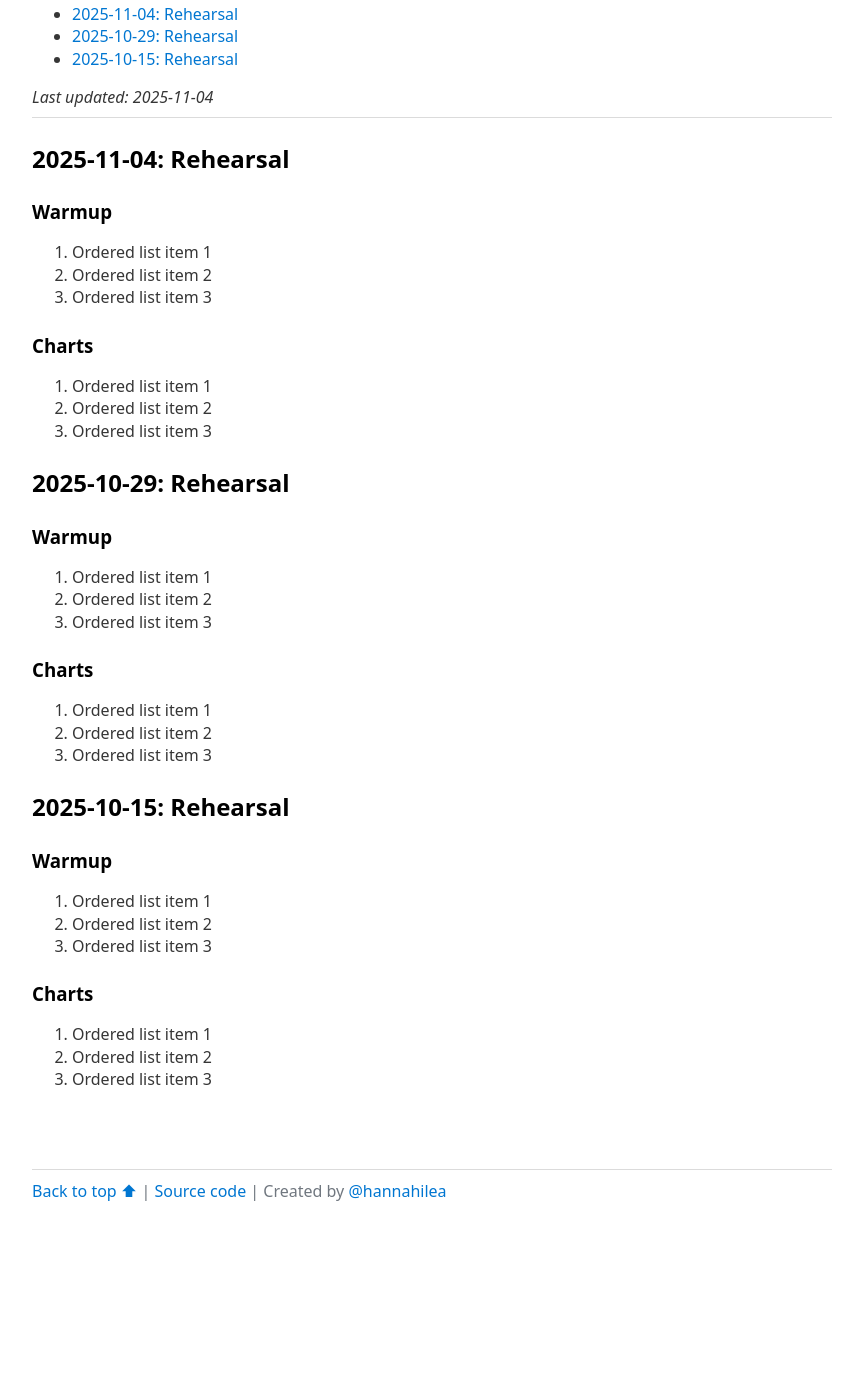
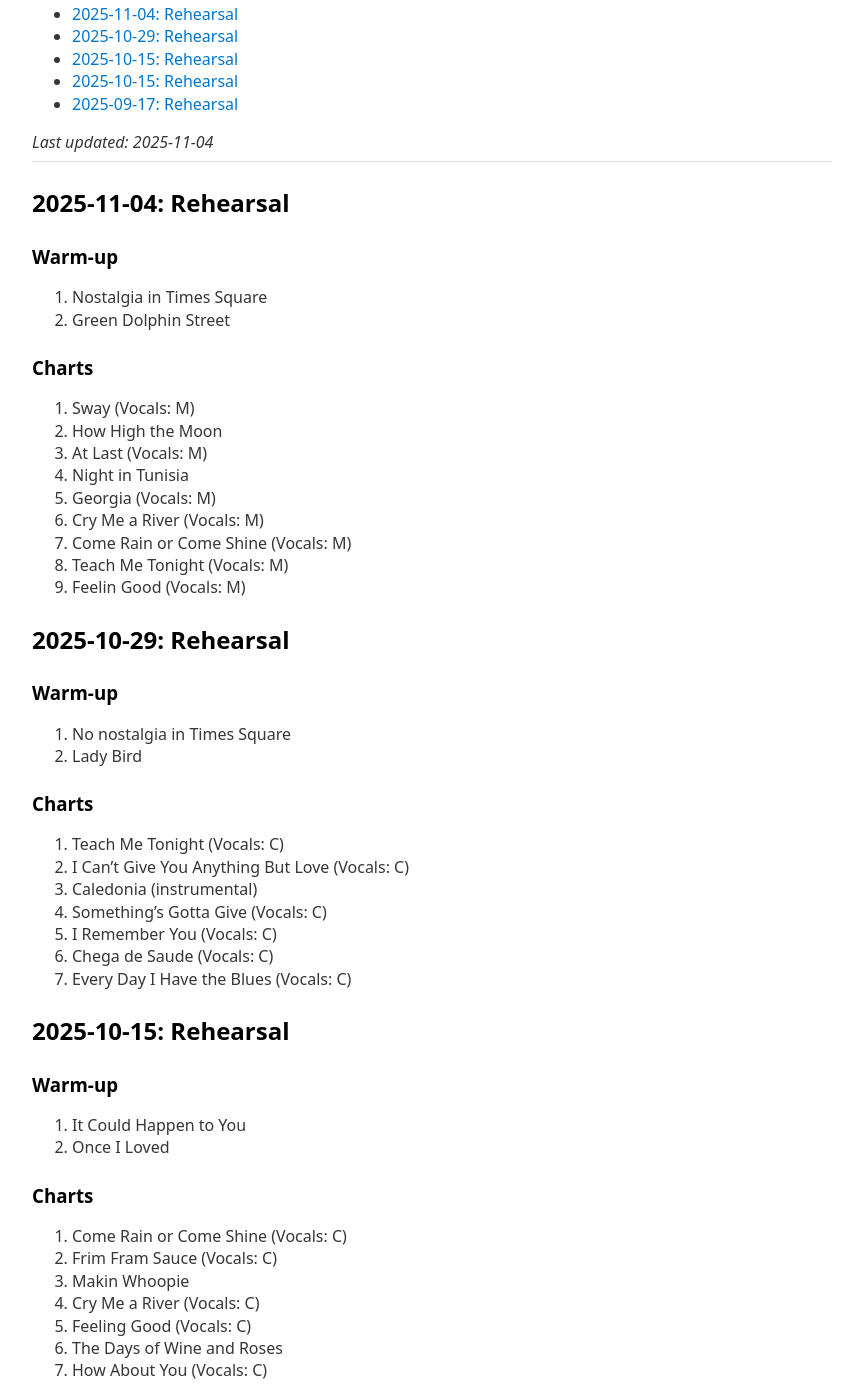
Before and after one commit to hannahilea/mso-shed, a plain HTML site: page index.html in a window 1280 px wide. Shown: the part 172-1557 px from the top of the page, without its empty margins (208-1071 px from the left). Before the commit the page ends 1394 px from the top, so only its background shows below. Drawn offline with nearby package versions, Linux system fonts and the light colour scheme.

Commit message:
add rehearsal contents

```diff
--- a/index.html
+++ b/index.html
@@ -1,14 +1,12 @@
 <!DOCTYPE html>
 <html lang="en">
+
 <head prefix="og: http://ogp.me/ns#">
   <meta charset="utf-8" />
   <meta name="viewport" content="width=device-width, initial-scale=1.0" />
   <title>MSO shed</title>
   <link rel="canonical" href="https://hannahilea.com/mso-shed/" />
-    <meta
-      name="description"
-      content="A manifest of preparation materisls for rehearsals and gigs."
-    />
+  <meta name="description" content="A manifest of preparation materisls for rehearsals and gigs." />
 
   <link rel="icon" id="icon-16" type="image/png" sizes="16x16" href="./assets/favicon-16x16.png" />
   <link rel="icon" id="icon-32" type="image/png" sizes="32x32" href="./assets/favicon-32x32.png" />
@@ -21,10 +19,7 @@
   <meta property="og:type" content="website" />
   <meta property="og:url" content="https://hannahilea.com/mso-shed/" />
   <meta property="og:title" content="MSO Shed" />
-    <meta
-      property="og:description"
-      content="A manifest of preparation materisls for rehearsals and gigs."
-    />
+  <meta property="og:description" content="A manifest of preparation materisls for rehearsals and gigs." />
   <link rel="stylesheet" href="https://cdn.jsdelivr.net/npm/water.css@2/out/water.css">
 </head>
 
@@ -42,6 +37,8 @@
     <li><a href="#2025-11-04-rehearsal">2025-11-04: Rehearsal</a></li>
     <li><a href="#2025-10-29-rehearsal">2025-10-29: Rehearsal</a></li>
     <li><a href="#2025-10-15-rehearsal">2025-10-15: Rehearsal</a></li>
+    <li><a href="#2025-10-08-rehearsal">2025-10-15: Rehearsal</a></li>
+    <li><a href="#2025-09-17-rehearsal">2025-09-17: Rehearsal</a></li>
   </ul>
 
   <em>Last updated: 2025-11-04</em>
@@ -50,56 +47,102 @@
 
   <h2 id="2025-11-04-rehearsal">2025-11-04: Rehearsal</h2>
 
-    <h3>Warmup</h3>
+  <h3>Warm-up</h3>
   <ol>
-      <li>Ordered list item 1</li>
-      <li>Ordered list item 2</li>
-      <li>Ordered list item 3</li>
+    <li>Nostalgia in Times Square</li>
+    <li>Green Dolphin Street</li>
   </ol>
 
   <h3>Charts</h3>
   <ol>
-      <li>Ordered list item 1</li>
-      <li>Ordered list item 2</li>
-      <li>Ordered list item 3</li>
+    <li>Sway (Vocals: M)</li>
+    <li>How High the Moon </li>
+    <li>At Last (Vocals: M)</li>
+    <li>Night in Tunisia</li>
+    <li>Georgia (Vocals: M)</li>
+    <li>Cry Me a River (Vocals: M)</li>
+    <li>Come Rain or Come Shine (Vocals: M)</li>
+    <li>Teach Me Tonight (Vocals: M)</li>
+    <li>Feelin Good (Vocals: M)</li>
   </ol>
 
   <h2 id="2025-10-29-rehearsal">2025-10-29: Rehearsal</h2>
 
-    <h3>Warmup</h3>
+  <h3>Warm-up</h3>
   <ol>
-      <li>Ordered list item 1</li>
-      <li>Ordered list item 2</li>
-      <li>Ordered list item 3</li>
+    <li>No nostalgia in Times Square</li>
+    <li>Lady Bird</li>
   </ol>
 
   <h3>Charts</h3>
   <ol>
-      <li>Ordered list item 1</li>
-      <li>Ordered list item 2</li>
-      <li>Ordered list item 3</li>
+    <li>Teach Me Tonight (Vocals: C)</li>
+    <li>I Can’t Give You Anything But Love (Vocals: C)</li>
+    <li>Caledonia (instrumental)</li>
+    <li>Something’s Gotta Give (Vocals: C)</li>
+    <li>I Remember You (Vocals: C)</li>
+    <li>Chega de Saude (Vocals: C)</li>
+    <li>Every Day I Have the Blues (Vocals: C)</li>
   </ol>
 
   <h2 id="2025-10-15-rehearsal">2025-10-15: Rehearsal</h2>
 
-    <h3>Warmup</h3>
+  <h3>Warm-up</h3>
   <ol>
-      <li>Ordered list item 1</li>
-      <li>Ordered list item 2</li>
-      <li>Ordered list item 3</li>
+    <li> It Could Happen to You</li>
+    <li>Once I Loved</li>
   </ol>
 
   <h3>Charts</h3>
   <ol>
-      <li>Ordered list item 1</li>
-      <li>Ordered list item 2</li>
-      <li>Ordered list item 3</li>
+    <li>Come Rain or Come Shine (Vocals: C)</li>
+    <li>Frim Fram Sauce (Vocals: C)</li>
+    <li>Makin Whoopie</li>
+    <li>Cry Me a River (Vocals: C)</li>
+    <li>Feeling Good (Vocals: C)</li>
+    <li>The Days of Wine and Roses</li>
+    <li>How About You (Vocals: C)</li>
+  </ol>
+
+  <h2 id="2025-10-08-rehearsal">2025-10-08: Rehearsal</h2>
+
+  <h3>Warm-up</h3>
+  <ol>
+    <li>Beautiful Love</li>
+    <li>Triste</li>
+    <li>Have You Met Miss Jones</li>
+  </ol>
+
+  <h3>Charts</h3>
+  <ol>
+    <li>Ain't Misbehavin' (Vocals: C)</li>
+    <li>At Last (Vocals: C)</li>
+    <li>Basically Blues</li>
+    <li>Don’t Get Around Much Anymore</li>
+    <li>Chega de Saude (Vocals: C)</li>
+    <li>Honeysuckle Rose</li>
+    <li>Every Day I Have the Blues (Vocals: C)</li>
+  </ol>
+
+  <h2 id="2025-09-17-rehearsal">2025-09-17: Rehearsal</h2>
+
+  <h3>Charts</h3>
+  <ol>
+    <li>Orange Colored Sky (Vocals: C)</li>
+    <li>Something's Got to Give (Vocals: C)</li>
+    <li>I Remember You (Vocals: C)</li>
+    <li>Blue Moon</li>
+    <li>Caldonia </li>
+    <li>Just Friends</li>
+    <li>I Can't Give You Anything but Love</li>
   </ol>
 
   <br />
 
   <footer>
-      <a href="#">Back to top ⬆</a> | <a href="TODO-github-link">Source code</a> | Created by <a href="https://hannahilea.com">@hannahilea</a>
+    <a href="#">Back to top ⬆</a> | <a href="TODO-github-link">Source code</a> | Created by <a
+      href="https://hannahilea.com">@hannahilea</a>
   </footer>
 </body>
+
 </html>
```
Lines whose indentation alone changed are shown as unchanged.
